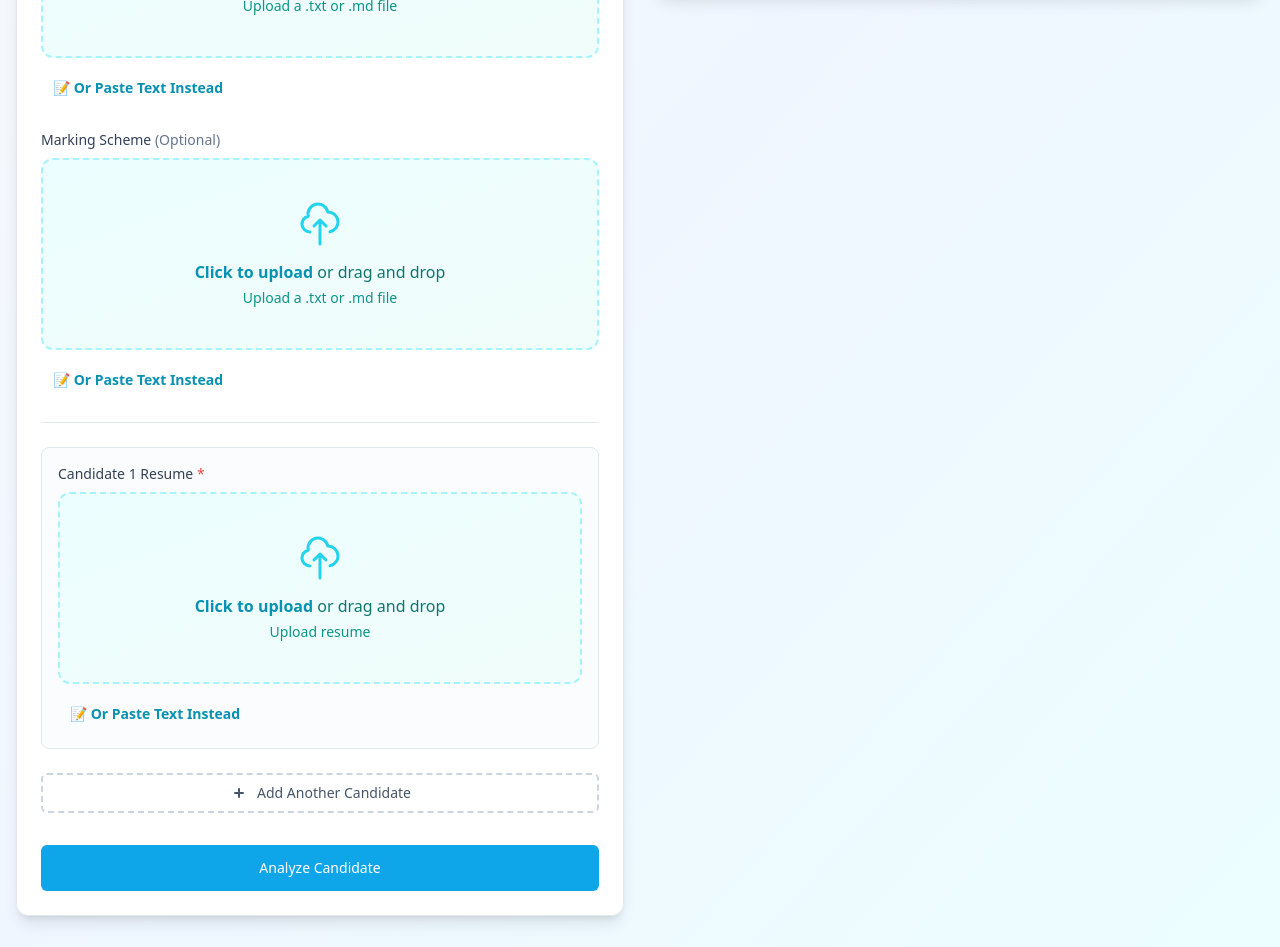
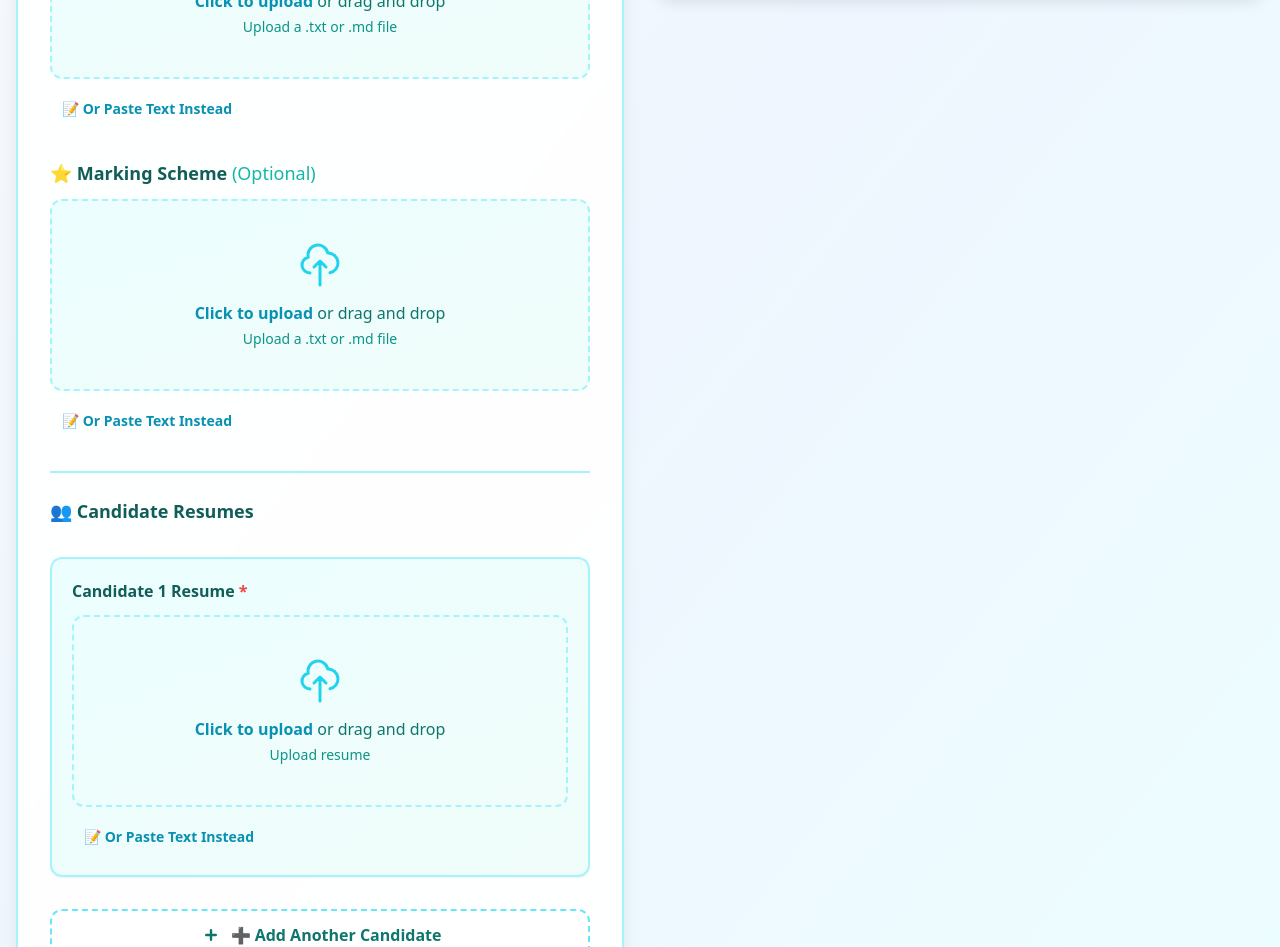
Before and after one commit to senushidinara/IntelliHire-AI, a React (Vite) app: page / in a window 1280 px wide. Shown: the part 480-1427 px from the top of the page. Built offline with nearby package versions, Linux system fonts and the light colour scheme.

Commit message:
Update ApplicationForm with pastel theme, emojis and larger fonts
cgen-e9348047e11d4611906caaf2f8f901cf

```diff
--- a/components/ApplicationForm.tsx
+++ b/components/ApplicationForm.tsx
@@ -134,10 +134,10 @@ export const ApplicationForm: React.FC<ApplicationFormProps> = ({
         : candidates.length > 1 ? 'Compare Candidates' : 'Analyze Candidate';
 
     return (
-        <div className="bg-white p-6 rounded-xl shadow-lg border border-slate-200 space-y-6">
+        <div className="bg-white/90 backdrop-blur-sm p-8 rounded-2xl shadow-xl border-2 border-cyan-200 space-y-8">
              <div>
-                <label className="block text-sm font-medium text-slate-700 mb-2">
-                    Job Description <span className="text-red-500">*</span>
+                <label className="block text-lg font-bold text-teal-800 mb-3">
+                    📋 Job Description <span className="text-red-500">*</span>
                 </label>
                 <InputSwitcher
                     value={jobDescription}
@@ -149,8 +149,8 @@ export const ApplicationForm: React.FC<ApplicationFormProps> = ({
                 />
             </div>
             <div>
-                <label className="block text-sm font-medium text-slate-700 mb-2">
-                    Marking Scheme <span className="text-slate-500">(Optional)</span>
+                <label className="block text-lg font-bold text-teal-800 mb-3">
+                    ⭐ Marking Scheme <span className="text-teal-500 font-normal">(Optional)</span>
                 </label>
                 <InputSwitcher
                     value={markingScheme}
@@ -162,24 +162,26 @@ export const ApplicationForm: React.FC<ApplicationFormProps> = ({
                 />
             </div>
 
-            <hr className="border-slate-200" />
+            <div className="border-t-2 border-cyan-200 pt-6">
+                <h3 className="text-lg font-bold text-teal-800 mb-4">👥 Candidate Resumes</h3>
+            </div>
 
-            <div className="space-y-4">
+            <div className="space-y-5">
                 {candidates.map((candidate, index) => (
-                    <div key={index} className="space-y-2 p-4 bg-slate-50/50 border border-slate-200 rounded-lg relative">
+                    <div key={index} className="space-y-3 p-5 bg-gradient-to-br from-cyan-50 to-teal-50 border-2 border-cyan-200 rounded-xl relative shadow-sm">
                         {candidates.length > 1 && (
                             <button
                                 onClick={() => onRemoveCandidate(index)}
-                                className="absolute top-2 right-2 p-1 text-slate-400 hover:text-red-600 rounded-full hover:bg-red-100 transition-colors"
+                                className="absolute top-3 right-3 p-2 text-red-400 hover:text-red-600 bg-white rounded-full hover:bg-red-100 transition-all shadow-md"
                                 title="Remove Candidate"
                                 aria-label="Remove Candidate"
                             >
-                                <svg xmlns="http://www.w3.org/2000/svg" className="h-4 w-4" fill="none" viewBox="0 0 24 24" stroke="currentColor" strokeWidth={2}>
+                                <svg xmlns="http://www.w3.org/2000/svg" className="h-5 w-5" fill="none" viewBox="0 0 24 24" stroke="currentColor" strokeWidth={2.5}>
                                   <path strokeLinecap="round" strokeLinejoin="round" d="M6 18L18 6M6 6l12 12" />
                                 </svg>
                             </button>
                         )}
-                        <label className="block text-sm font-medium text-slate-700">
+                        <label className="block text-base font-bold text-teal-800">
                             Candidate {index + 1} Resume <span className="text-red-500">*</span>
                         </label>
                         <InputSwitcher
@@ -197,32 +199,32 @@ export const ApplicationForm: React.FC<ApplicationFormProps> = ({
              <div>
                 <button
                     onClick={onAddCandidate}
-                    className="w-full flex justify-center items-center py-2 px-4 border-2 border-dashed border-slate-300 rounded-md text-sm font-medium text-slate-600 hover:bg-slate-50 hover:border-brand-secondary hover:text-brand-secondary transition-colors duration-200"
+                    className="w-full flex justify-center items-center py-3 px-4 border-2 border-dashed border-cyan-300 rounded-xl text-base font-semibold text-teal-700 hover:bg-cyan-50 hover:border-brand-secondary hover:text-brand-secondary hover:shadow-md transition-all duration-200 bg-white"
                 >
-                    <svg xmlns="http://www.w3.org/2000/svg" className="h-5 w-5 mr-2" viewBox="0 0 20 20" fill="currentColor">
+                    <svg xmlns="http://www.w3.org/2000/svg" className="h-6 w-6 mr-2" viewBox="0 0 20 20" fill="currentColor">
                         <path fillRule="evenodd" d="M10 5a1 1 0 011 1v3h3a1 1 0 110 2h-3v3a1 1 0 11-2 0v-3H6a1 1 0 110-2h3V6a1 1 0 011-1z" clipRule="evenodd" />
                     </svg>
-                    Add Another Candidate
+                    ➕ Add Another Candidate
                 </button>
             </div>
 
 
-            <div className="pt-2">
+            <div className="pt-4">
                 <button
                     onClick={onSubmit}
                     disabled={isLoading}
-                    className="w-full flex justify-center items-center py-3 px-4 border border-transparent rounded-md shadow-sm text-sm font-medium text-white bg-brand-primary hover:bg-brand-primary/90 focus:outline-none focus:ring-2 focus:ring-offset-2 focus:ring-brand-secondary disabled:bg-slate-400 disabled:cursor-not-allowed transition-colors duration-200"
+                    className="w-full flex justify-center items-center py-4 px-6 border border-transparent rounded-xl shadow-lg text-lg font-bold text-white bg-gradient-to-r from-cyan-500 to-teal-500 hover:from-cyan-600 hover:to-teal-600 focus:outline-none focus:ring-4 focus:ring-offset-2 focus:ring-cyan-300 disabled:from-slate-400 disabled:to-slate-400 disabled:cursor-not-allowed disabled:shadow-none transition-all duration-200"
                 >
                     {isLoading ? (
                          <>
-                            <svg className="animate-spin -ml-1 mr-3 h-5 w-5 text-white" xmlns="http://www.w3.org/2000/svg" fill="none" viewBox="0 0 24 24">
+                            <svg className="animate-spin -ml-1 mr-3 h-6 w-6 text-white" xmlns="http://www.w3.org/2000/svg" fill="none" viewBox="0 0 24 24">
                                 <circle className="opacity-25" cx="12" cy="12" r="10" stroke="currentColor" strokeWidth="4"></circle>
                                 <path className="opacity-75" fill="currentColor" d="M4 12a8 8 0 018-8V0C5.373 0 0 5.373 0 12h4zm2 5.291A7.962 7.962 0 014 12H0c0 3.042 1.135 5.824 3 7.938l3-2.647z"></path>
                             </svg>
                             {buttonText}
                         </>
                     ) : (
-                       buttonText
+                       <>🚀 {buttonText}</>
                     )}
                 </button>
             </div>
```
